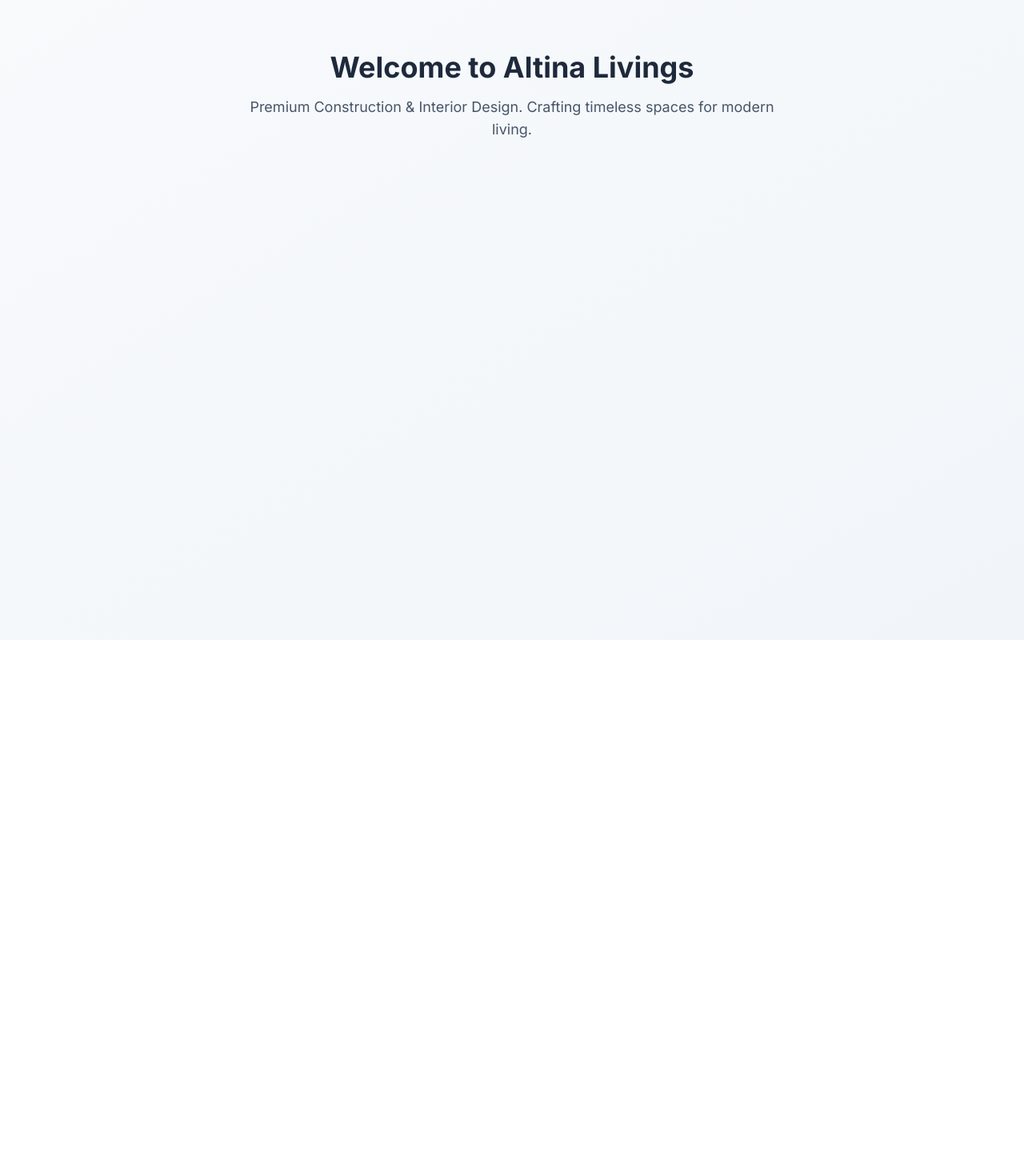
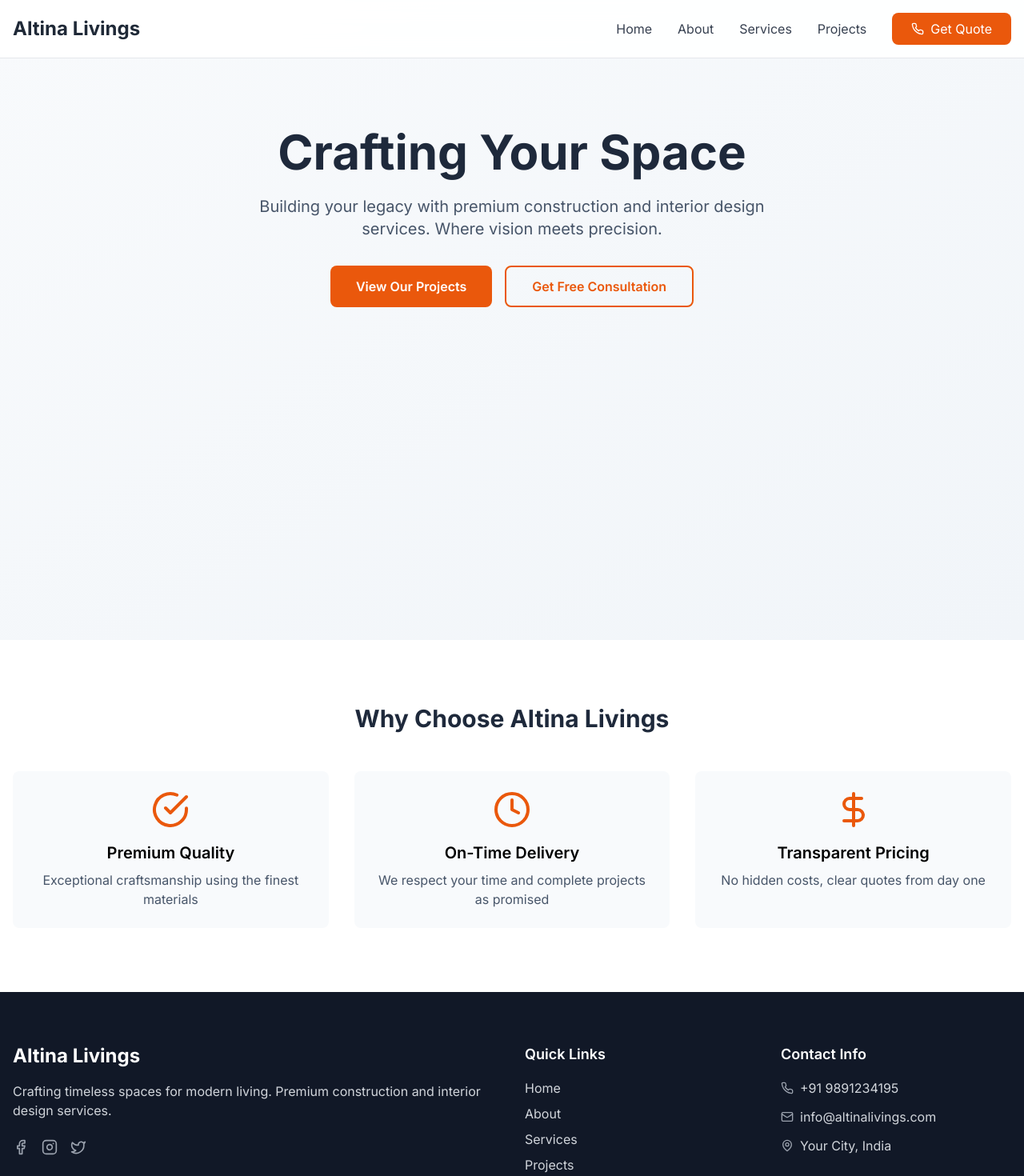
Before and after one commit to altinalivings/altina-livings, a Next.js app: page / in a window 1280 px wide. Shown: the top 1470 px of the page at 80% size. Before the commit the page ends 800 px from the top, so only its background shows below. Built offline with nearby package versions, Linux system fonts and the light colour scheme.

Commit message:
Update page.js

```diff
--- a/src/app/page.js
+++ b/src/app/page.js
@@ -1,14 +1,60 @@
+import Header from '@/components/Header'
+import Footer from '@/components/Footer'
+import { CheckCircle, Clock, DollarSign } from 'lucide-react'
+
 export default function Home() {
   return (
-    <main className="min-h-screen bg-gradient-to-br from-slate-50 to-slate-100">
-      <div className="container mx-auto px-4 py-16">
-        <h1 className="text-4xl font-bold text-center text-slate-800 mb-4">
-          Welcome to Altina Livings
-        </h1>
-        <p className="text-lg text-center text-slate-600 max-w-2xl mx-auto">
-          Premium Construction & Interior Design. Crafting timeless spaces for modern living.
-        </p>
-      </div>
-    </main>
-  );
+    <>
+      <Header />
+      <main>
+        {/* Hero Section */}
+        <section className="min-h-screen bg-gradient-to-br from-slate-50 to-slate-100 pt-20">
+          <div className="container mx-auto px-4 py-20 text-center">
+            <h1 className="text-5xl md:text-6xl font-bold text-slate-800 mb-6">
+              Crafting Your Space
+            </h1>
+            <p className="text-xl text-slate-600 mb-8 max-w-2xl mx-auto">
+              Building your legacy with premium construction and interior design services.
+              Where vision meets precision.
+            </p>
+            <div className="flex flex-col sm:flex-row gap-4 justify-center">
+              <button className="bg-orange-600 hover:bg-orange-700 text-white font-semibold py-3 px-8 rounded-lg transition-colors">
+                View Our Projects
+              </button>
+              <button className="border-2 border-orange-600 text-orange-600 hover:bg-orange-600 hover:text-white font-semibold py-3 px-8 rounded-lg transition-colors">
+                Get Free Consultation
+              </button>
+            </div>
+          </div>
+        </section>
+
+        {/* Features Section */}
+        <section className="py-20 bg-white">
+          <div className="container mx-auto px-4">
+            <h2 className="text-3xl font-bold text-center text-slate-800 mb-12">
+              Why Choose Altina Livings
+            </h2>
+            <div className="grid grid-cols-1 md:grid-cols-3 gap-8">
+              <div className="text-center p-6 bg-slate-50 rounded-lg">
+                <CheckCircle className="w-12 h-12 text-orange-600 mx-auto mb-4" />
+                <h3 className="text-xl font-semibold mb-2">Premium Quality</h3>
+                <p className="text-slate-600">Exceptional craftsmanship using the finest materials</p>
+              </div>
+              <div className="text-center p-6 bg-slate-50 rounded-lg">
+                <Clock className="w-12 h-12 text-orange-600 mx-auto mb-4" />
+                <h3 className="text-xl font-semibold mb-2">On-Time Delivery</h3>
+                <p className="text-slate-600">We respect your time and complete projects as promised</p>
+              </div>
+              <div className="text-center p-6 bg-slate-50 rounded-lg">
+                <DollarSign className="w-12 h-12 text-orange-600 mx-auto mb-4" />
+                <h3 className="text-xl font-semibold mb-2">Transparent Pricing</h3>
+                <p className="text-slate-600">No hidden costs, clear quotes from day one</p>
+              </div>
+            </div>
+          </div>
+        </section>
+      </main>
+      <Footer />
+    </>
+  )
 }
```
